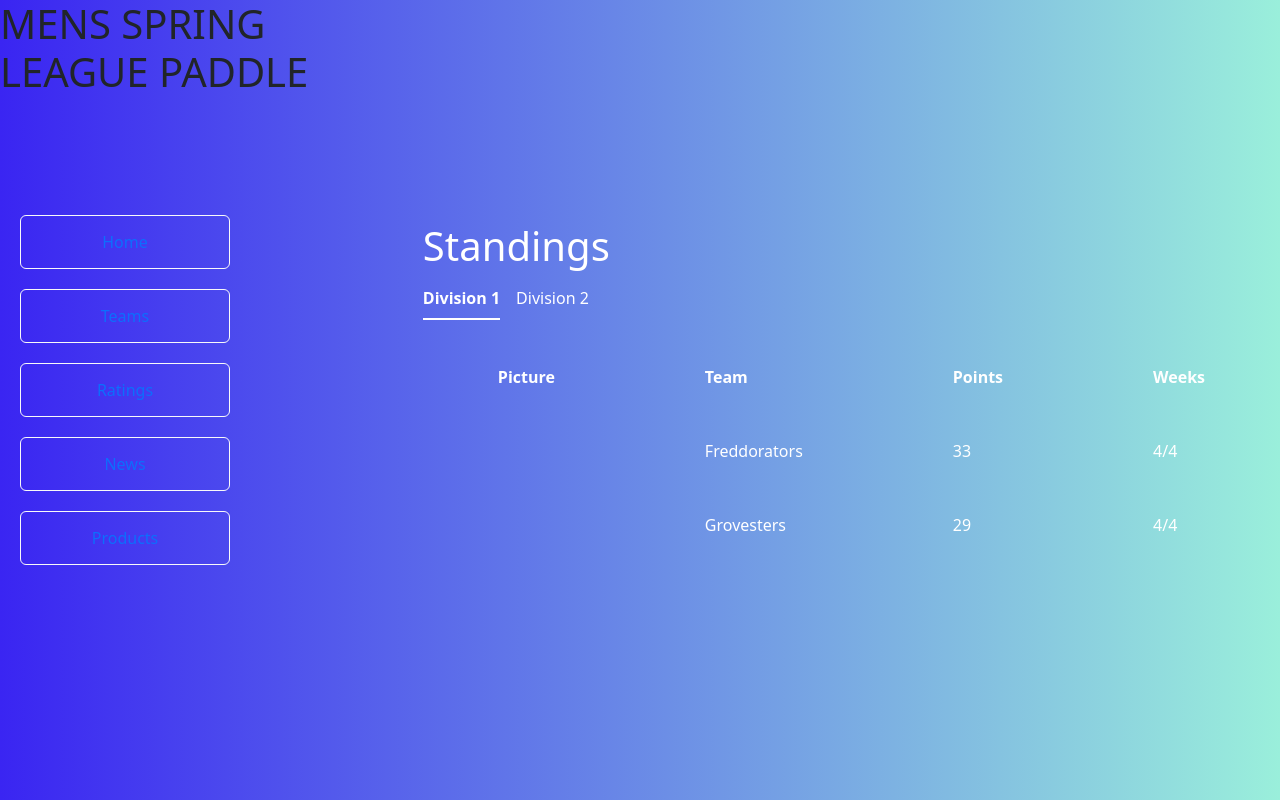
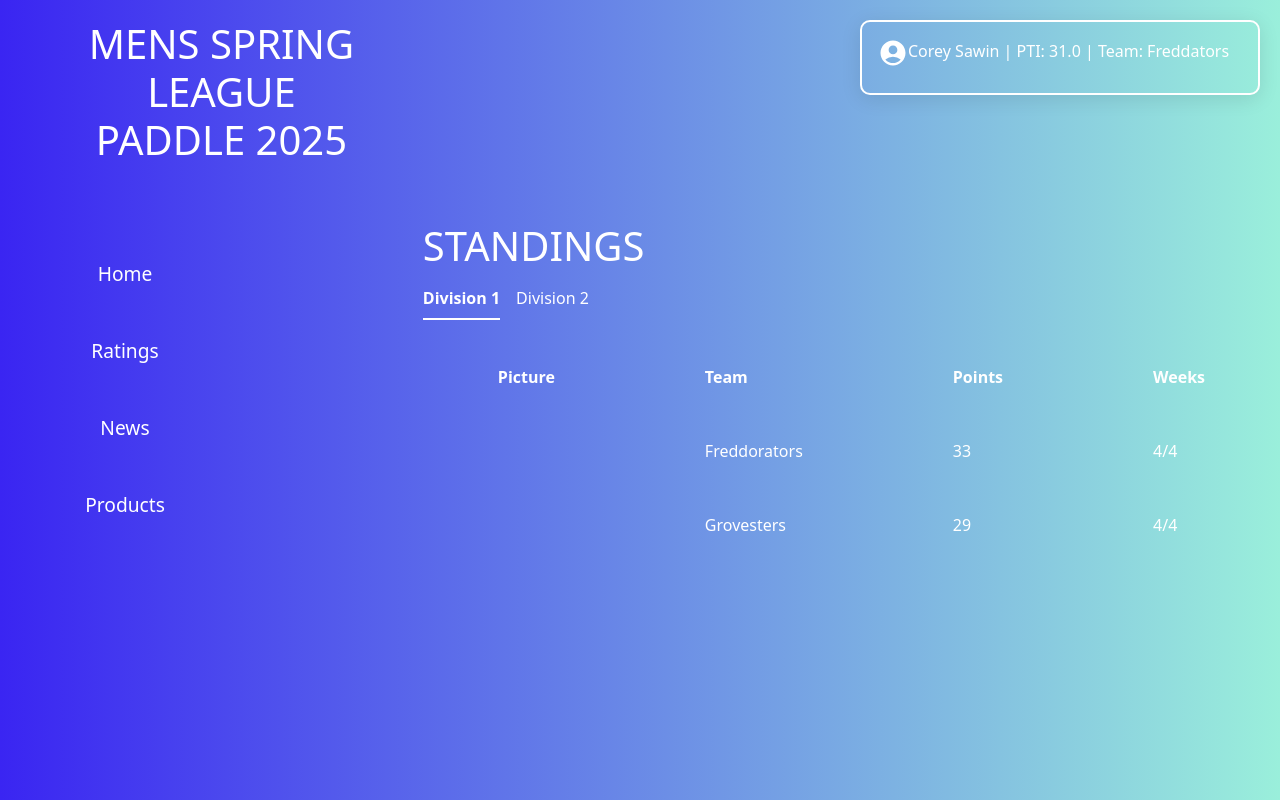
Before and after one commit to sawincp/mapta-spring-league, a Next.js app: page / in a window 1280 px wide. Built offline with nearby package versions, Linux system fonts and the light colour scheme.

Commit message:
add login card and update css files

```diff
--- /dev/null
+++ b/src/app/components/home/LoginCard.module.css
@@ -0,0 +1,20 @@
+.cardContainer {
+    position: absolute;
+    top: 20px;
+    right: 20px;
+    z-index: 100;
+  }
+
+  .card {
+    width: 400px;
+    height: 75px;
+    background-color: transparent !important;
+    border: 2px solid white !important;
+    border-radius: 10px !important;
+    box-shadow: 0px 4px 20px rgba(0,0,0,0.1);
+    color: white;
+  }
+
+  .mdAccountCircle {
+    size: 100px;
+  }
--- /dev/null
+++ b/src/app/components/home/loginCard.js
@@ -0,0 +1,14 @@
+import Card from "react-bootstrap/Card";
+import styles from "./LoginCard.module.css";
+import { MdAccountCircle } from "react-icons/md";
+
+export default function LoginCard() {
+  return (
+    <div className={styles.cardContainer}>
+      <Card body className={styles.card}>
+        <MdAccountCircle size="30px"/>
+        Corey Sawin | PTI: 31.0 | Team: Freddators
+      </Card>
+    </div>
+  );
+}
--- a/src/app/components/home/sidenav.js
+++ b/src/app/components/home/sidenav.js
@@ -9,9 +9,6 @@ export default function Sidenav() {
       <Nav defaultActiveKey="/" className="flex-column">
         <Button variant="outline-light">
           <Nav.Link href="/">Home</Nav.Link>
-        </Button>
-        <Button variant="outline-light">
-          <Nav.Link eventKey="link-1">Teams</Nav.Link>
         </Button>
         <Button variant="outline-light">
           <Nav.Link eventKey="link-2">Ratings</Nav.Link>
--- a/src/app/globals.css
+++ b/src/app/globals.css
@@ -10,15 +10,29 @@ body {
 .sideNav-container {
   display: flex;
   flex-direction: column;
-  justify-content: center; /* Center content vertically */
-  width: 250px; /* Adjust width as needed */
+  justify-content: center;
+  width: 250px;
   padding: 20px;
-  height: 100vh; /* Full height */
-  position: fixed; /* Keep it fixed on the left */
+  height: 100vh;
+  position: fixed;
   left: 0;
   top: 0;
 }
 
 .sideNav-container button {
   margin-bottom: 20px;
+  border: none;
+  font-size: larger;
 }
+
+.sideNav-container button a {
+  color: white
+}
+
+.header-container {
+  text-align: center;
+  font-size: 2.5rem;
+  margin-top: 20px;
+  margin-left: 20px;
+  color: white;
+}
--- a/src/app/layout.js
+++ b/src/app/layout.js
@@ -2,6 +2,7 @@ import { Inter } from "next/font/google";
 import "./globals.css";
 import "bootstrap/dist/css/bootstrap.min.css";
 import Sidenav from "./components/home/sidenav";
+import LoginCard from "./components/home/loginCard";
 
 const inter = Inter({
   subsets: ["latin"],
@@ -17,7 +18,14 @@ export default function RootLayout({ children }) {
   return (
     <html lang="en" className={inter.className}>
       <body>
-        <h1>MENS SPRING LEAGUE PADDLE</h1>
+        <LoginCard />
+        <div className="header-container">
+          <h1>
+            MENS SPRING LEAGUE
+            <br></br>
+            PADDLE 2025
+          </h1>
+        </div>
         <Sidenav />
         {children}
       </body>
--- a/src/app/page.js
+++ b/src/app/page.js
@@ -20,7 +20,7 @@ export default function Home() {
   return (
     <div className={styles["table-container"]}>
       <div className={styles["standings-header"]}>
-        <h1>Standings</h1>
+        <h1>STANDINGS</h1>
         <Nav activeKey="/" variant="underline">
           <Nav.Item>
             <Nav.Link href="/" style={linkStyle}>
```
Also changed, not shown: public/logo.png (added).
